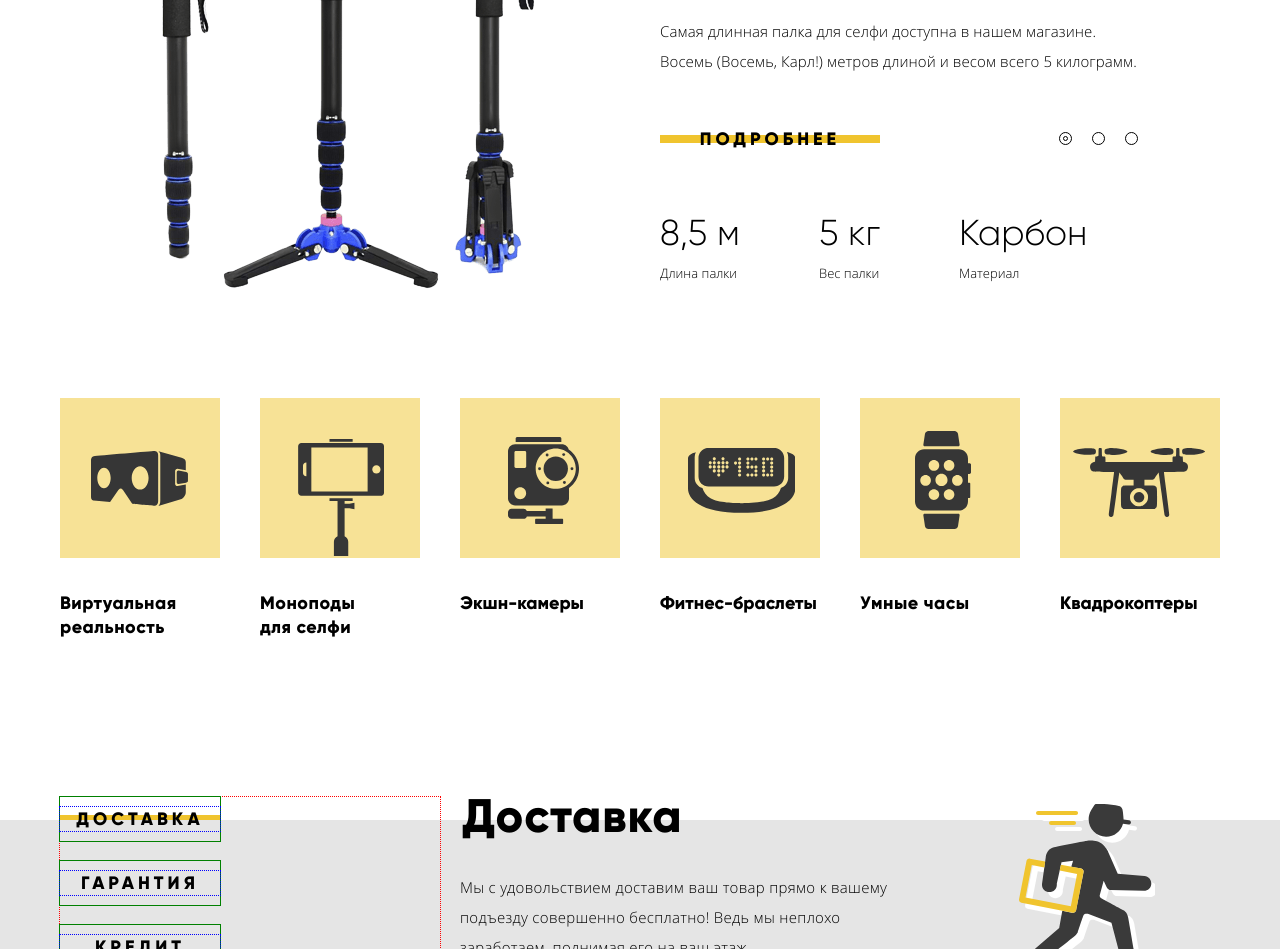
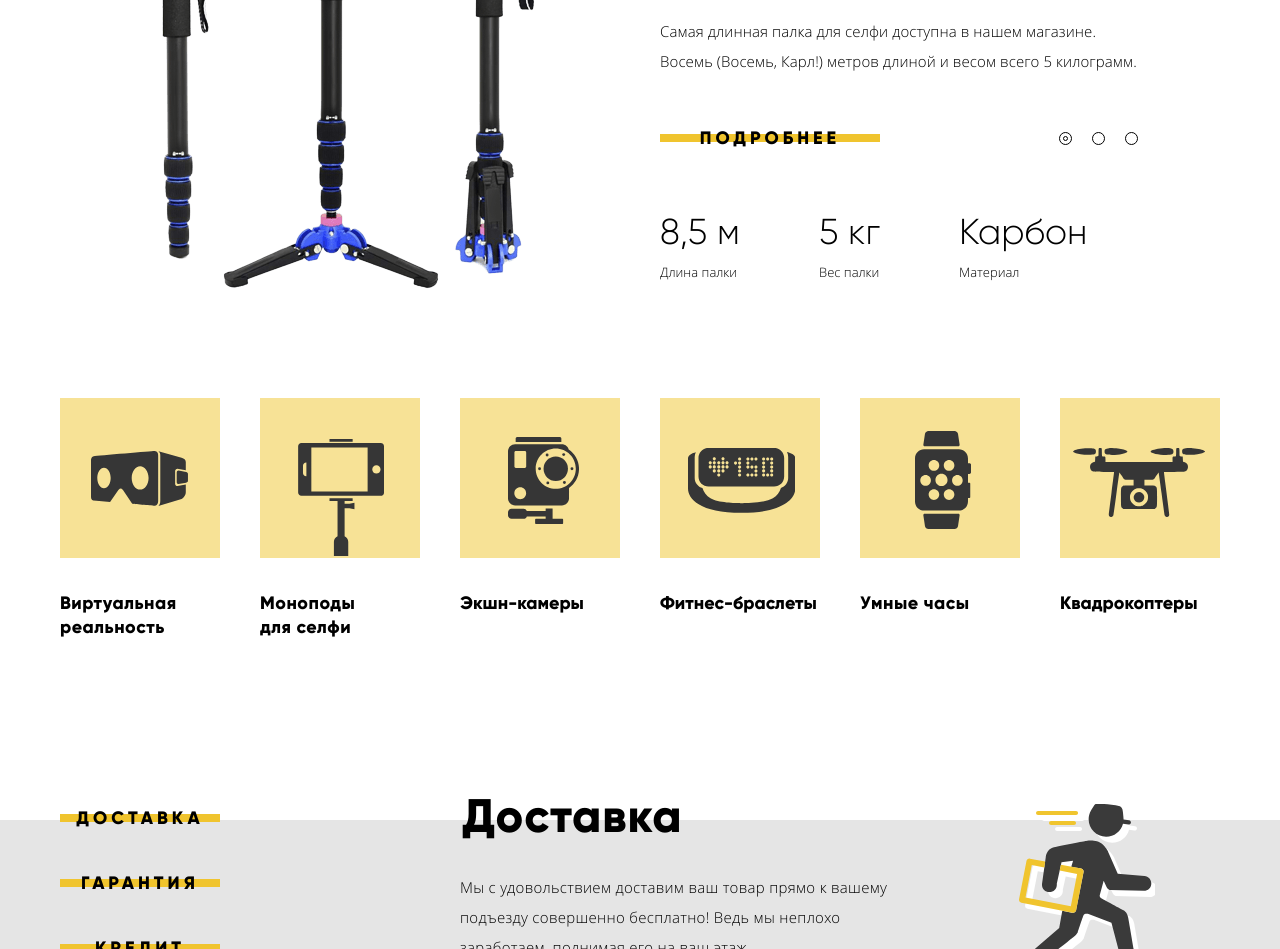
Before and after one commit to LexSamara/677575-device-24, a plain HTML site: page index.html in a window 1280 px wide. Shown: the part 423-1372 px from the top of the page. Drawn offline with Linux system fonts and the light colour scheme; files whose address does not match are found by name.

Commit message:
Исправлено часть замечаний на главной

```diff
--- a/css/style.css
+++ b/css/style.css
@@ -606,8 +606,8 @@ a.basket:active path {
   margin: 0;
   padding: 0;
   margin-left: 20px;
-  margin-top: 37px;
-  margin-bottom: 53px;
+  margin-top: 28px;
+  margin-bottom: 45px;
 
   /*outline: 1px solid green;*/
 }
@@ -799,6 +799,8 @@ a.basket:active path {
 
 /* -------------- container-services ---------- */
 .container-services {
+  z-index: -10;
+
   width: auto;
   min-height: 288px;
   margin: 0;
@@ -831,36 +833,35 @@ a.basket:active path {
 
 .services-list {
   position: relative;
-  top: -23px;
+  z-index: 0;
+  top: -22px;
 
   width: 380px;
   margin-right: 20px;
 
-  outline: 1px dotted red;
+  /*outline: 1px dotted red;*/
 }
 
 .services-item {
   position: relative;
+
   width: 160px;
-  padding-top: 10px;
-  padding-bottom: 10px;
-  margin-bottom: 20px;
+  /*margin-top: 10px;*/
+  margin-bottom: 25px;
 
   text-align: center;
 
-  outline: 1px solid green;
+  /*outline: 1px solid green;*/
 }
 
 .services-item button {
   display: inline-block;
   width: inherit;
   margin: 0;
-  padding: 0;
-
-  outline: 1px dotted blue;
-}
-
-
+  padding: 8px 0;
+
+  /*outline: 1px dotted blue;*/
+}
 
 .service-delivery-wrapper {
   display: flex;
@@ -912,20 +913,6 @@ a.basket:active path {
   top: -16px;
 }
 
-/*.container-services button:hover {
-  background-color: rgba(94%, 77%, 18%, 1);
-}
-
-.container-services button:active {
-  color: rgba(97%, 88%, 52%, 1);;
-
-  background-color: #000000;
-}*/
-
-
-
-
-
 
 /* ----------- container-suppliers ------------ */
 
@@ -1015,7 +1002,7 @@ a.supplier-vive:hover {
   margin: 0;
   padding: 0;
   margin: 0 auto;
-  margin-bottom: 90px;
+  margin-bottom: 74px;
   /*outline: 1px solid red;*/
 }
 
@@ -1060,7 +1047,7 @@ a.supplier-vive:hover {
 .container-info-list {
   margin: 0;
   padding: 0;
-  margin-bottom: 62px;
+  margin-bottom: 54px;
 
   /*outline: 1px solid red;*/
 }
@@ -1101,7 +1088,7 @@ a.supplier-vive:hover {
   display: inline-block;
   width: 260px;
   margin: 0px;
-  padding: 0px;
+  padding: 8px 0;
 
   /*outline: 1px solid green;*/
 }
@@ -1131,7 +1118,7 @@ a.supplier-vive:hover {
 .container-contacts p:nth-of-type(2) {
   margin: 0;
   padding: 0;
-  margin-bottom: 67px;
+  margin-bottom: 59px;
 
   /*outline: 1px solid green;*/
 }
@@ -1388,6 +1375,17 @@ a.supplier-vive:hover {
   text-transform: uppercase;
   text-align: center;
   letter-spacing: 4px;
+
+  /*outline: 1px solid blue;*/
+}
+
+.interactive-elements-wrapper a {
+  display: inline-block;
+  width: inherit;
+  margin: 0;
+  padding: 8px 0;
+
+  /*outline: 1px dotted green;*/
 }
 
 
@@ -1404,15 +1402,15 @@ a.supplier-vive:hover {
 .interactive-elements-wrapper a::before,
 .container-info > a::before,
 .container-contacts > a::before,
-.services-item1 .button::before {
+.services-item button::before {
   content: "";
 
   position: absolute;
-  top: 35%;
+  top: 40%;
   left: 0;
 
   width: 100%;
-  height: 30%;
+  height: 20%;
   background-color: rgba(94%, 77%, 18%, 1);
 /*  transition: top 0s ease;
   transition: height 0.2s ease;*/
@@ -1420,17 +1418,30 @@ a.supplier-vive:hover {
 
 }
 
-.container-info a:hover::before {
+.interactive-elements-wrapper a:hover,
+.container-info a:hover,
+.container-contacts a:hover,
+.services-item button:hover {
   content: "";
 
-  position: absolute;
-  top: 0;
-  left: 0;
-
-  height: 100%;
-
   background-color: rgba(94%, 77%, 18%, 1);
 
+}
+
+.interactive-elements-wrapper a:active,
+.container-info a:active,
+.container-contacts a:active {
+  content: "";
+
+  background-color: rgba(94%, 77%, 18%, 1);
+  color: rgba(0,0,0,0.2);
+}
+
+.services-item button:active {
+  content: "";
+
+  background-color: rgba(0%, 0%, 0%, 1);
+  color: rgba(94%, 85%, 50%, 1);
 }
 
 
```
